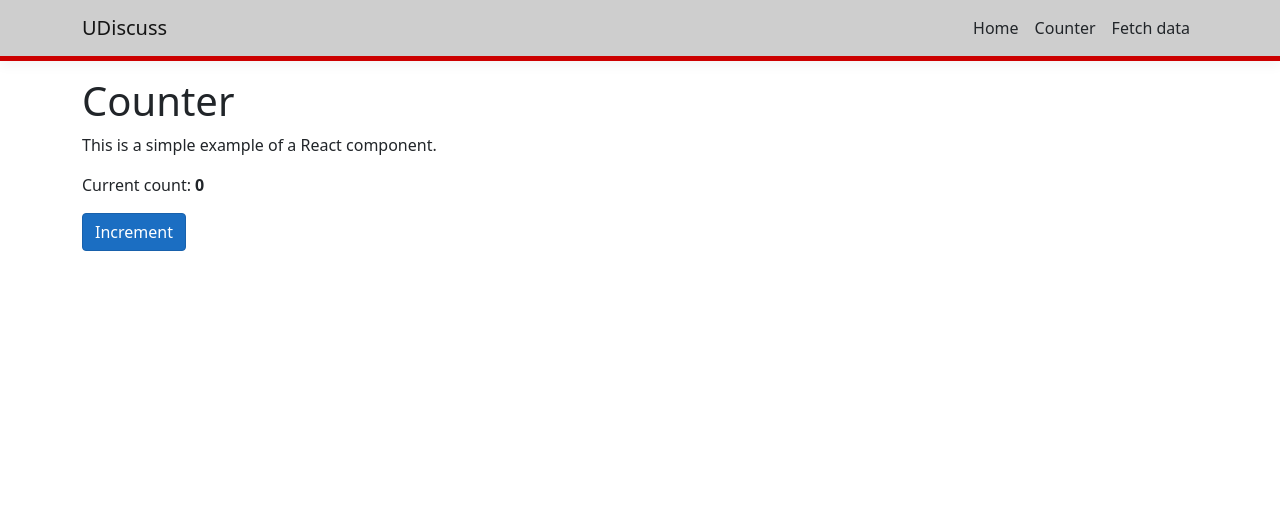
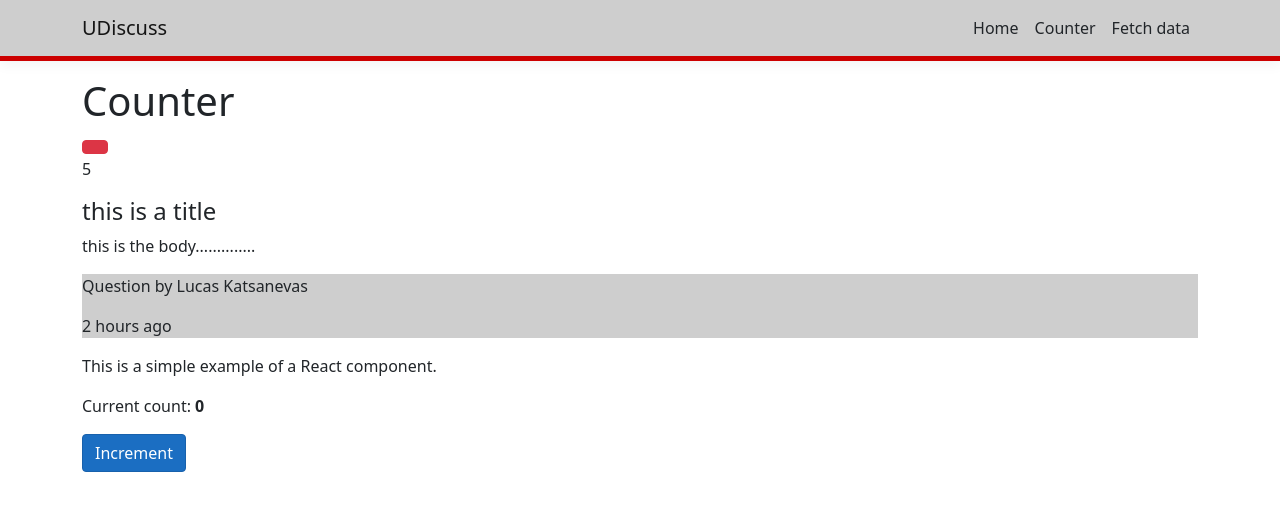
Before and after one commit to kadenhendrickson/UDiscuss, a React (Create React App) app in the folder ClientApp/: page /counter in a window 1280 px wide. Shown: the top 510 px of the page. Built offline with nearby package versions, Linux system fonts and the light colour scheme.

Commit message:
Added various new small SelectedPost components, some of which are incomplete.

```diff
--- a/ClientApp/src/components/Counter.js
+++ b/ClientApp/src/components/Counter.js
@@ -1,6 +1,10 @@
 import React, { Component } from 'react';
 import './NavMenu.css';
 import './css/LightTheme.css';
+import { SelectedPostVoteButton } from './SelectedPost/SelectedPostVoteButton';
+import { SelectedPostTitle } from './SelectedPost/SelectedPostTitle';
+import { SelectedPostBody } from './SelectedPost/SelectedPostBody';
+import { SelectedPostHeader } from './SelectedPost/SelectedPostHeader';
 
 export class Counter extends Component {
   static displayName = Counter.name;
@@ -20,7 +24,13 @@ export class Counter extends Component {
   render() {
     return (
       <div>
-        <h1>Counter</h1>
+            <h1>Counter</h1>
+
+
+            <SelectedPostVoteButton upvotes={5} isToggled={true} />
+            <SelectedPostTitle title="this is a title" />
+            <SelectedPostBody body="this is the body.............." />
+            <SelectedPostHeader postType="Question" author="Lucas Katsanevas" timeSincePost = "2 hours ago"/>
 
             <p className="">This is a simple example of a React component.</p>
 
--- /dev/null
+++ b/ClientApp/src/components/SelectedPost/SelectedPostBody.js
@@ -0,0 +1,17 @@
+import React, { Component } from 'react';
+
+/*
+ * Represents a post's body
+ *
+ * */
+export class SelectedPostBody extends Component {
+    static displayName = SelectedPostBody.name;
+
+    render() {
+        return (
+            <div>
+                <p aria-live="polite">{this.props.body}</p>
+            </div>
+        );
+    }
+}
--- /dev/null
+++ b/ClientApp/src/components/SelectedPost/SelectedPostHeader.js
@@ -0,0 +1,21 @@
+import React, { Component } from 'react';
+import '../css/LightTheme.css';
+
+
+/*
+ * Creates the header banner for the selected post.
+ *
+ * */
+export class SelectedPostHeader extends Component {
+    static displayName = SelectedPostHeader.name;
+
+    // TODO - make time float to the right
+    render() {
+        return (
+            <div className="secondary-color">
+                <p>{this.props.postType} by {this.props.author}</p>
+                <p className="pull-right">{this.props.timeSincePost}</p>
+            </div>
+        );
+    }
+}
--- /dev/null
+++ b/ClientApp/src/components/SelectedPost/SelectedPostTitle.js
@@ -0,0 +1,17 @@
+import React, { Component } from 'react';
+
+/*
+ * Represents a post's title.
+ *
+ * */
+export class SelectedPostTitle extends Component {
+    static displayName = SelectedPostTitle.name;
+
+    render() {
+        return (
+            <div>
+                <h4 aria-live="polite">{this.props.title}</h4>
+            </div>
+        );
+    }
+}
--- a/ClientApp/src/components/PostVoteButton.js
+++ b/ClientApp/src/components/SelectedPost/SelectedPostVoteButton.js
@@ -4,8 +4,8 @@ import React, { Component } from 'react';
  * Represents an upvote button which user can click to toggle their vote.
  *
  * */
-export class PostVoteButton extends Component {
-    static displayName = PostVoteButton.name;
+export class SelectedPostVoteButton extends Component {
+    static displayName = SelectedPostVoteButton.name;
 
     constructor(props) {
         super(props);
```
Also changed, not shown: ClientApp/src/components/SelectedPost/SelectedPostTag.js (added, +17 -0 lines).
